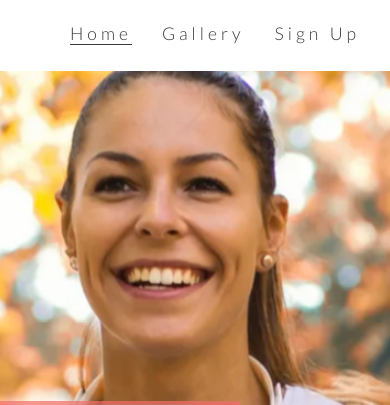
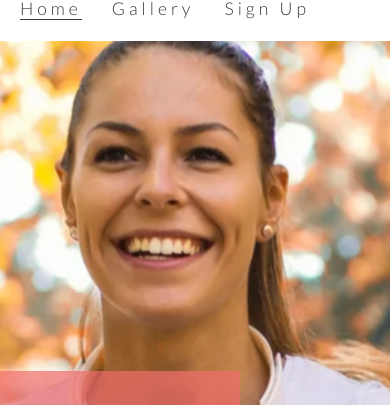
Before and after one commit to rovan89/love-running, a plain HTML site: page index.html in a window 390 px wide. Shown: the part 79-484 px from the top of the page. Drawn offline with nearby package versions, Linux system fonts and the light colour scheme.

Commit message:
Style: menu area for Screens 950px wide and down

```diff
--- a/assets/css/style.css
+++ b/assets/css/style.css
@@ -281,3 +281,17 @@ footer {
         display: none;
     }
 }
+
+/* For medium screen sizes from 950px wide and down */
+
+@media screen  and (max-width: 905px) {
+
+    #menu {
+        clear: left ;
+        float: left;
+        margin-left: 20px;
+        margin-bottom: 20px;
+        line-height: 25px;
+
+    }
+}
```
